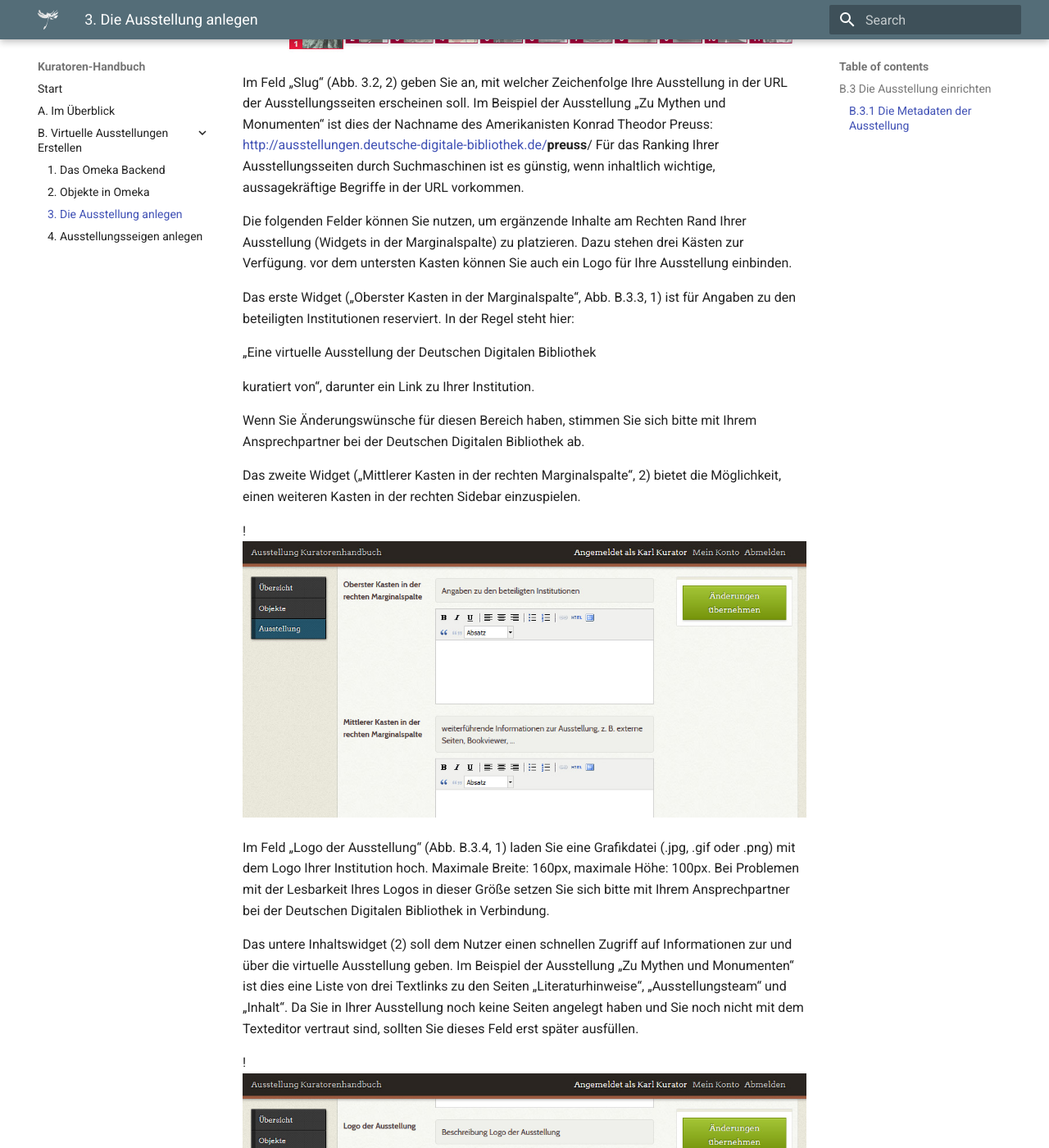
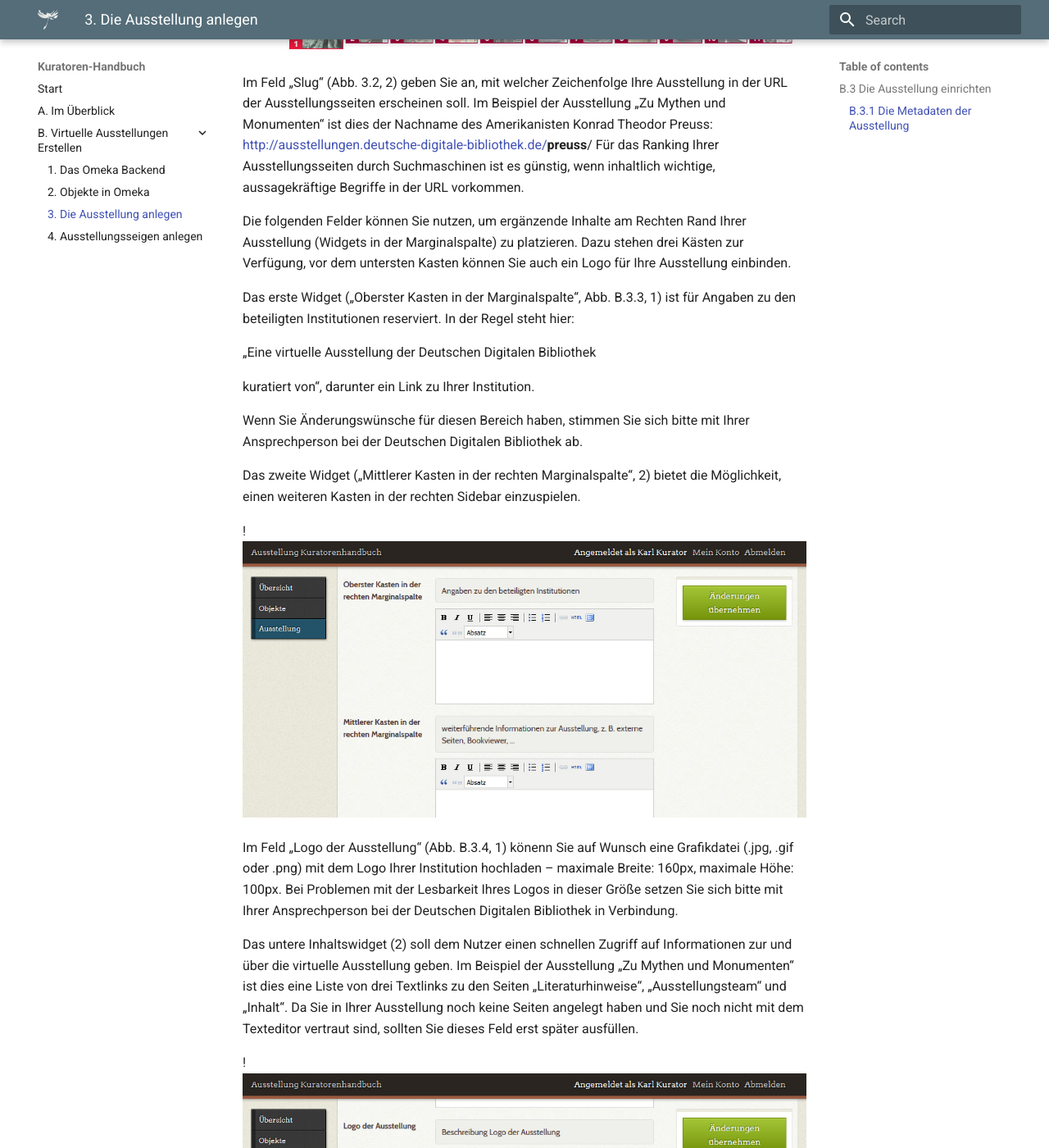
Before and after one commit to mbuechner/ddb-virtualexhibitions-docs, an MkDocs documentation site: the page built from docs/ausstellung_anlegen.md, in a window 1280 px wide and 1400 px high, scrolled down 1344 px. Shown: the whole window at 82% size. Built offline with MkDocs 1.6.1 and Material for MkDocs 9.7.7, drawn with Linux system fonts in a browser that asks for light colours; old or Windows-style settings are respelled for this version of MkDocs.

Commit message:
1. Korrekturgang-ausstellungen_anlegen-kaum Änderungen

```diff
--- a/docs/ausstellung_anlegen.md
+++ b/docs/ausstellung_anlegen.md
@@ -14,7 +14,7 @@
 
 Im Feld „Slug“ (Abb. 3.2, <span class="red-circle">2</span>) geben Sie an, mit welcher Zeichenfolge Ihre Ausstellung in der URL der Ausstellungsseiten erscheinen soll. Im Beispiel der Ausstellung „Zu Mythen und Monumenten“ ist dies der Nachname des Amerikanisten Konrad Theodor Preuss: http://ausstellungen.deutsche-digitale-bibliothek.de/**preuss**/ Für das Ranking Ihrer Ausstellungsseiten durch Suchmaschinen ist es günstig, wenn inhaltlich wichtige, aussagekräftige Begriffe in der URL vorkommen.
 
-Die folgenden Felder können Sie nutzen, um ergänzende Inhalte am Rechten Rand Ihrer Ausstellung (Widgets in der Marginalspalte) zu platzieren. Dazu stehen drei Kästen zur Verfügung. vor dem untersten Kasten können Sie auch ein Logo für Ihre Ausstellung einbinden.
+Die folgenden Felder können Sie nutzen, um ergänzende Inhalte am Rechten Rand Ihrer Ausstellung (Widgets in der Marginalspalte) zu platzieren. Dazu stehen drei Kästen zur Verfügung, vor dem untersten Kasten können Sie auch ein Logo für Ihre Ausstellung einbinden.
 
 Das erste Widget („Oberster Kasten in der Marginalspalte“, Abb. B.3.3, <span class="red-circle">1</span>) ist für Angaben zu den beteiligten Institutionen reserviert. In der Regel steht hier:
 
@@ -22,13 +22,13 @@
 
 kuratiert von“, darunter ein Link zu Ihrer Institution.
 
-Wenn Sie Änderungswünsche für diesen Bereich haben, stimmen Sie sich bitte mit Ihrem Ansprechpartner bei der Deutschen Digitalen Bibliothek ab.
+Wenn Sie Änderungswünsche für diesen Bereich haben, stimmen Sie sich bitte mit Ihrer Ansprechperson bei der Deutschen Digitalen Bibliothek ab.
 
 Das zweite Widget („Mittlerer Kasten in der rechten Marginalspalte“, <span class="red-circle">2</span>) bietet die Möglichkeit, einen weiteren Kasten in der rechten Sidebar einzuspielen.
 
 !![Abb. B.3.3 Eingabefelder zu den Widgets oben und Mitte][B-3-3]
 
-Im Feld „Logo der Ausstellung“ (Abb. B.3.4, <span class="red-circle">1</span>) laden Sie eine Grafikdatei (.jpg, .gif oder .png) mit dem Logo Ihrer Institution hoch. Maximale Breite: 160px, maximale Höhe: 100px. Bei Problemen mit der Lesbarkeit Ihres Logos in dieser Größe setzen Sie sich bitte mit Ihrem Ansprechpartner bei der Deutschen Digitalen Bibliothek in Verbindung.
+Im Feld „Logo der Ausstellung“ (Abb. B.3.4, <span class="red-circle">1</span>) könenn Sie auf Wunsch eine Grafikdatei (.jpg, .gif oder .png) mit dem Logo Ihrer Institution hochladen – maximale Breite: 160px, maximale Höhe: 100px. Bei Problemen mit der Lesbarkeit Ihres Logos in dieser Größe setzen Sie sich bitte mit Ihrer Ansprechperson bei der Deutschen Digitalen Bibliothek in Verbindung.
 
 Das untere Inhaltswidget (<span class="red-circle">2</span>) soll dem Nutzer einen schnellen Zugriff auf Informationen zur und über die virtuelle Ausstellung geben. Im Beispiel der Ausstellung „Zu Mythen und Monumenten“ ist dies eine Liste von drei Textlinks zu den Seiten „Literaturhinweise“, „Ausstellungsteam“ und „Inhalt“. Da Sie in Ihrer Ausstellung noch keine Seiten angelegt haben und Sie noch nicht mit dem Texteditor vertraut sind, sollten Sie dieses Feld erst später ausfüllen.
 
```
